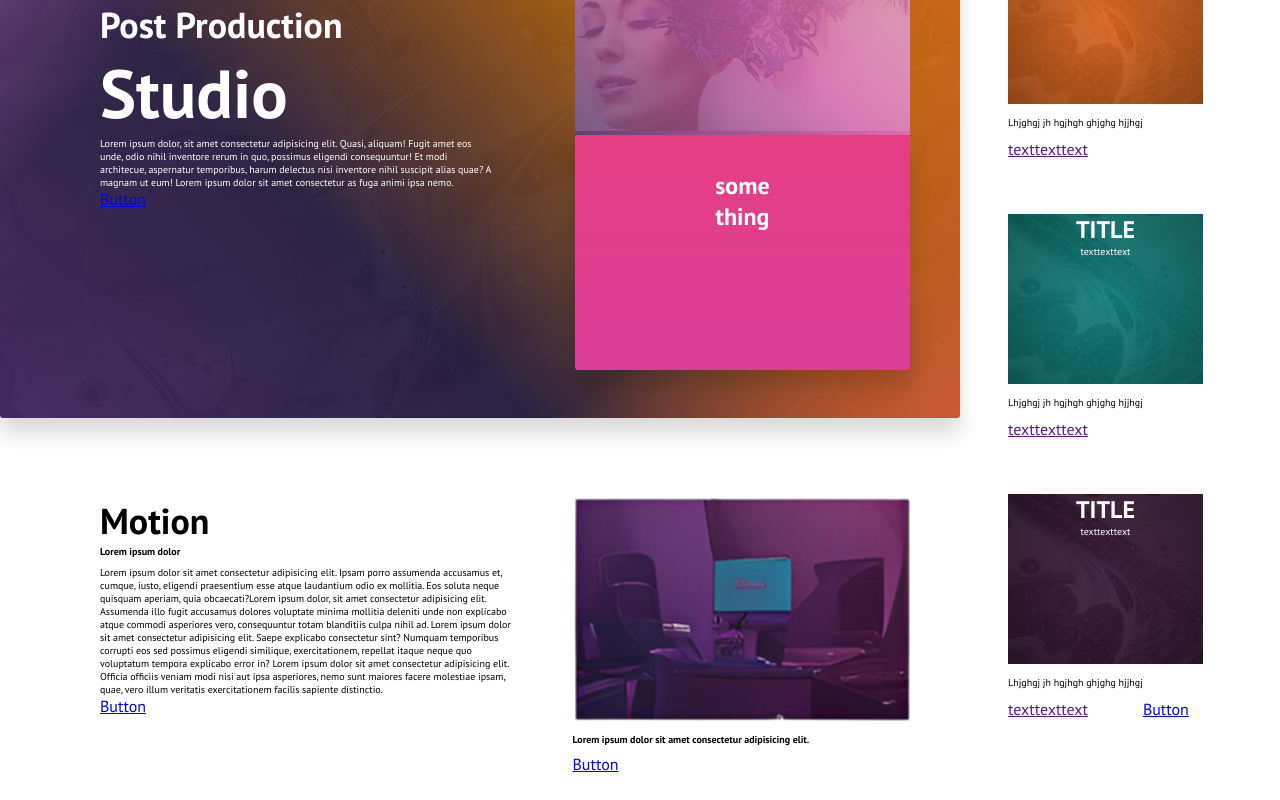
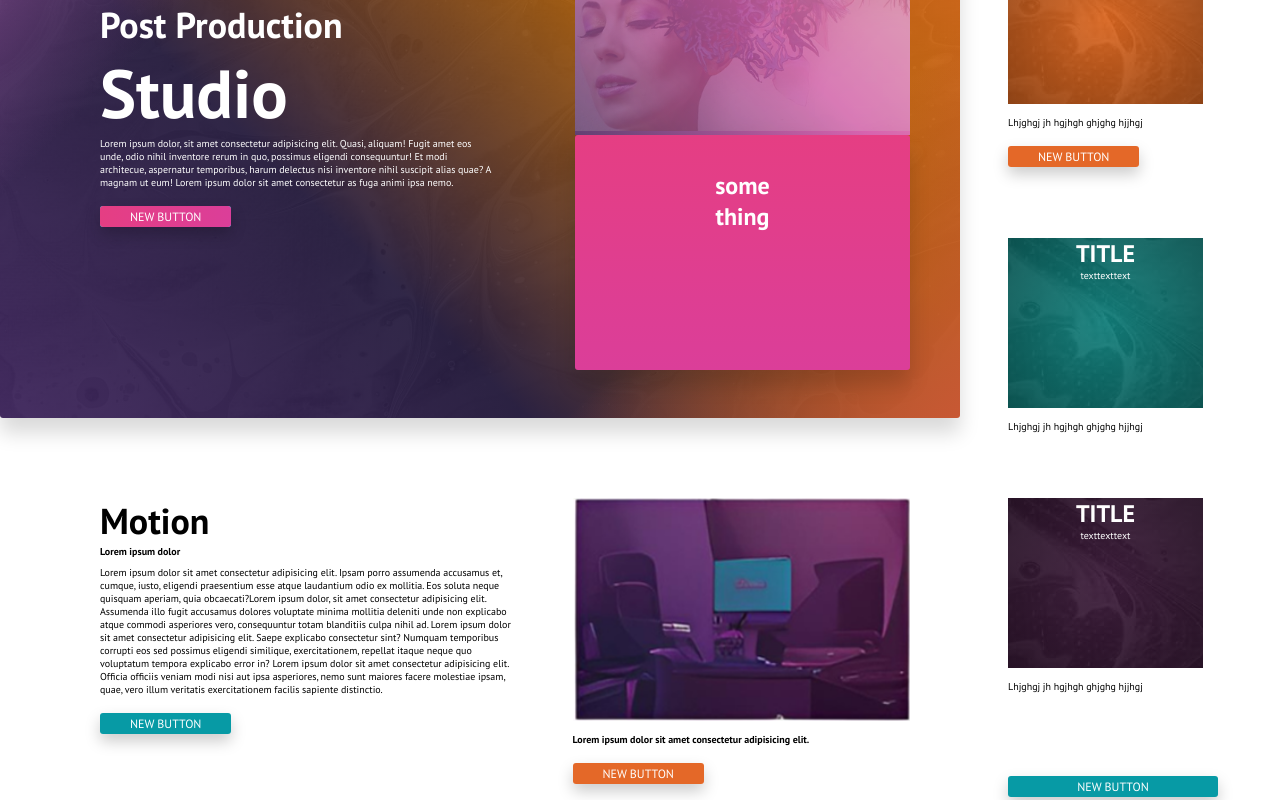
Before and after one commit to nikiforov5000/autoex-react, a React (Create React App) app: page / in a window 1280 px wide. Shown: the part 202-1002 px from the top of the page. Before the commit the page ends 976 px from the top, so only its background shows below. Built offline with nearby package versions, Linux system fonts and the light colour scheme.

Commit message:
side items, buttons

```diff
--- a/src/components/Banner/Banner.js
+++ b/src/components/Banner/Banner.js
@@ -1,4 +1,5 @@
 import React, { useState } from 'react';
+import Button from '../Button/Button';
 import './Banner.css';
 
 const Banner = () => {
@@ -15,7 +16,7 @@ const Banner = () => {
           <p class="text-white">
             Lorem ipsum dolor, sit amet consectetur adipisicing elit. Quasi, aliquam! Fugit amet eos unde, odio nihil inventore rerum in quo, possimus eligendi consequuntur! Et modi architecue, aspernatur temporibus, harum delectus nisi inventore nihil suscipit alias quae? A magnam ut eum! Lorem ipsum dolor sit amet consectetur as fuga animi ipsa nemo.
           </p>
-          <div class="button-container"><a href="#" class="button button-purple">Button</a></div>
+          <Button color="purple" link="#" width="normal" text="new button" />
         </div>
         <div class="right">
           <div class="image-container girl"><img src="/images/banner-woman.jpg" alt="Pink-purple photo of a girl" /></div>
--- a/src/components/Button/Button.css
+++ b/src/components/Button/Button.css
@@ -1 +1,30 @@
-/*# sourceMappingURL=Button.css.map */
+.button-container {
+  margin-top: 18px;
+  margin-bottom: 18px;
+}
+
+.button {
+  margin: 0px auto 30px 0;
+  padding: 3px 30px;
+  text-decoration: none;
+  color: white;
+  font-size: 12px;
+  text-transform: uppercase;
+  font-weight: 700;
+  border-radius: 3px;
+  background-color: aqua;
+  box-shadow: 0px 7px 15px rgba(0, 0, 0, 0.2078431373);
+}
+.button.button-purple {
+  background-image: linear-gradient(to right, #e53e83, #db3e99);
+}
+.button.button-orange {
+  background-color: #e46828;
+}
+.button.button-wide {
+  display: flex;
+  justify-content: center;
+}
+.button.button-green {
+  background-color: #079aa5;
+}/*# sourceMappingURL=Button.css.map */
--- a/src/components/Button/Button.scss
+++ b/src/components/Button/Button.scss
@@ -1,12 +1,7 @@
-
-
-
 .button-container {
-    background-color: red;
     margin-top: 18px;
     margin-bottom: 18px;
 }
-
 
 
 .button {
@@ -16,7 +11,7 @@
   color: white;
   font-size: 12px;
   text-transform: uppercase;
-    font-family: $font-family-normal;
+  // font-family: $font-family-normal;
   font-weight: 700;
   border-radius: 3px;
   background-color: aqua;
@@ -33,7 +28,7 @@
     background-color: #e46828;
   }
 
-    &.button-full-width {
+  &.button-wide {
     display: flex;
     justify-content: center;
   }
--- a/src/components/LowerPart/LowerPart.js
+++ b/src/components/LowerPart/LowerPart.js
@@ -1,7 +1,6 @@
-import React, { useState } from 'react';
+import React from 'react';
 import './LowerPart.css';
-import middlewareWrapper from 'cors';
-
+import Button from '../Button/Button';
 
 const LowerPart = () => {
 
@@ -13,7 +12,7 @@ const LowerPart = () => {
             <h2>Motion</h2>
             <p class="description">Lorem ipsum dolor</p>
             <p>Lorem ipsum dolor sit amet consectetur adipisicing elit. Ipsam porro assumenda accusamus et, cumque, iusto, eligendi praesentium esse atque laudantium odio ex mollitia. Eos soluta neque quisquam aperiam, quia obcaecati?Lorem ipsum dolor, sit amet consectetur adipisicing elit. Assumenda illo fugit accusamus dolores voluptate minima mollitia deleniti unde non explicabo atque commodi asperiores vero, consequuntur totam blanditiis culpa nihil ad. Lorem ipsum dolor sit amet consectetur adipisicing elit. Saepe explicabo consectetur sint? Numquam temporibus corrupti eos sed possimus eligendi similique, exercitationem, repellat itaque neque quo voluptatum tempora explicabo error in? Lorem ipsum dolor sit amet consectetur adipisicing elit. Officia officiis veniam modi nisi aut ipsa asperiores, nemo sunt maiores facere molestiae ipsam, quae, vero illum veritatis exercitationem facilis sapiente distinctio.</p>
-            <div class="button-container"><a href="#" class="button button-green">Button</a></div>
+            <Button color="green" link="#" width="normal" text="new button" />
           </div>
         </div>
         <div class="col col-5">
@@ -22,7 +21,7 @@ const LowerPart = () => {
             <p class="description">
               Lorem ipsum dolor sit amet consectetur adipisicing elit.
             </p>
-            <div class="button-container"><a href="#" class="button button-orange">Button</a></div>
+            <Button color="orange" link="#" text="new button" />
           </div>
         </div>
 
--- a/src/components/SideItem/SideItem.js
+++ b/src/components/SideItem/SideItem.js
@@ -13,13 +13,9 @@ const SideItem = ({ color, title, text, description, button, buttonColor }) => {
         <p className="text-center text-white">{text}</p>
       </div>
       <p className="description text-center text-black">{description}</p>
-      <div className="button-container">
-            <a href="" className={`button button-${color} button-${100}`}>{text}</a>
-        </div>
-      {/* {
-        button &&
-        <Button color={color} link="#" width="normal" text="new button"/>
-      } */}
+      {button &&
+        <Button color={color} link="#" width="normal" text="new button" />
+      }
     </div>
   );
 };
--- a/src/components/Sidebar/Sidebar.js
+++ b/src/components/Sidebar/Sidebar.js
@@ -1,6 +1,7 @@
 import React, { useState } from 'react';
 import './Sidebar.css';
 import SideItem from '../SideItem/SideItem';
+import Button from '../Button/Button';
 
 
 const Sidebar = () => {
@@ -19,10 +20,10 @@ const Sidebar = () => {
         <div class="item-list">
 
           <SideItem color="orange" title="TITLE" description="Lhjghgj jh hgjhgh ghjghg hjjhgj" text="texttexttext" button="BUTTON" />
-          <SideItem color="green" title="TITLE" description="Lhjghgj jh hgjhgh ghjghg hjjhgj" text="texttexttext"  />
-          <SideItem color="violet" title="TITLE" description="Lhjghgj jh hgjhgh ghjghg hjjhgj" text="texttexttext"  />
+          <SideItem color="green" title="TITLE" description="Lhjghgj jh hgjhgh ghjghg hjjhgj" text="texttexttext" />
+          <SideItem color="violet" title="TITLE" description="Lhjghgj jh hgjhgh ghjghg hjjhgj" text="texttexttext" />
 
-          <a href="#" class="button button-purple button-full-width">Button</a>
+          <Button color="green" link="#" width="normal" text="new button" width="wide" />
 
         </div>
 
```
Also changed, not shown: 1 other file (tests, documents, lock files or other folders). Lines whose indentation alone changed are shown as unchanged.
